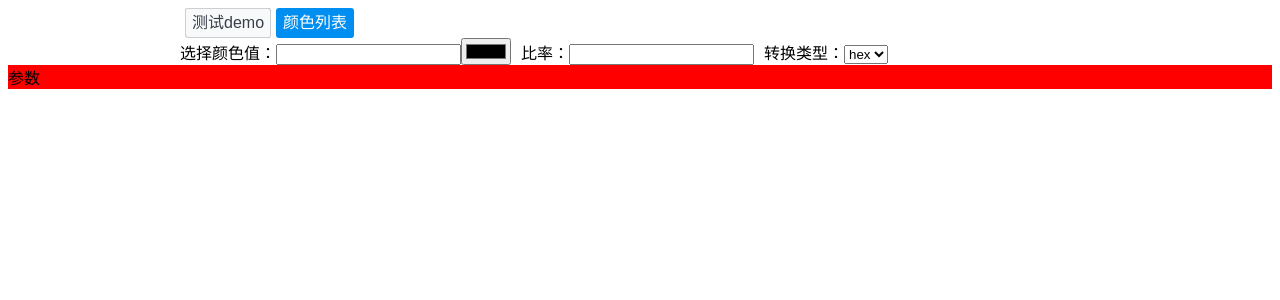
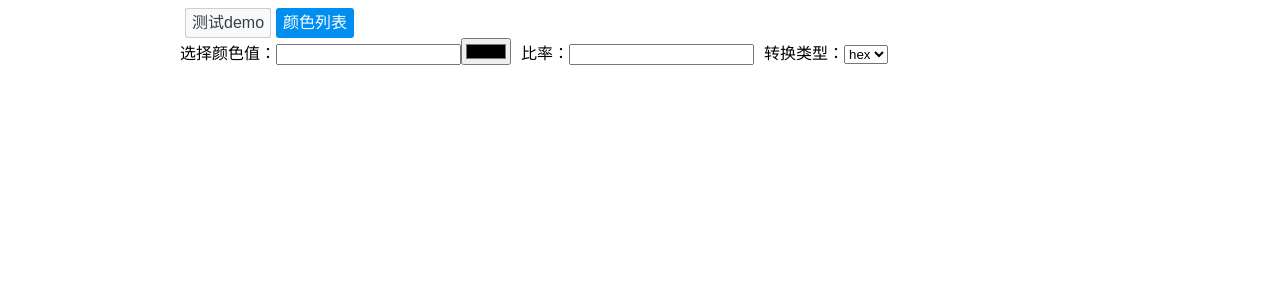
Before and after one commit to SunLxy/css-in-js, a React app: page / in a window 1280 px wide. Shown: the top 300 px of the page. Built offline with nearby package versions, Linux system fonts and the light colour scheme.

Commit message:
fix:修改demo

```diff
--- a/src/App.tsx
+++ b/src/App.tsx
@@ -74,9 +74,6 @@ function App() {
   return (
     <div className="body" >
       <dark-mode permanent></dark-mode>
-
-
-
       <Button types={show ? "primary" : "light"} onClick={() => setShow(true)} >测试demo</Button>
       <Button types={!show ? "primary" : "light"} onClick={() => setShow(false)} >颜色列表</Button>
       <div style={{ display: show ? "block" : "none" }} >
--- a/src/index.tsx
+++ b/src/index.tsx
@@ -5,37 +5,8 @@ import reportWebVitals from './reportWebVitals';
 import "./index.css"
 import Theme from "./themes"
 import themeJson from "./theme.json"
-
-import styled, { css } from "styled-components";
-
-
-interface DemoProps {
-  defaultTheme?: any
-}
-
-const getCss = (props: any) => {
-  console.log("props----->", props)
-  return css`
-    &.btn{
-      background-color: red;
-    }
-  `
-}
-
-const Demo = styled.div<DemoProps>`
-  &.params{
-    ${(props) => getCss(props)}
-  }
-`
-Demo.defaultProps = {
-  defaultTheme: {
-    fontColor: "red"
-  }
-}
-
 ReactClient.createRoot(document.getElementById('root')!).render(
   <React.StrictMode>
-
     <Theme
       type="theme"
       cssVariable={themeJson}
@@ -44,7 +15,6 @@ ReactClient.createRoot(document.getElementById('root')!).render(
       }}
     >
       <App />
-      <Demo className="params btn" >参数</Demo>
     </Theme>
   </React.StrictMode>,
 );
```
